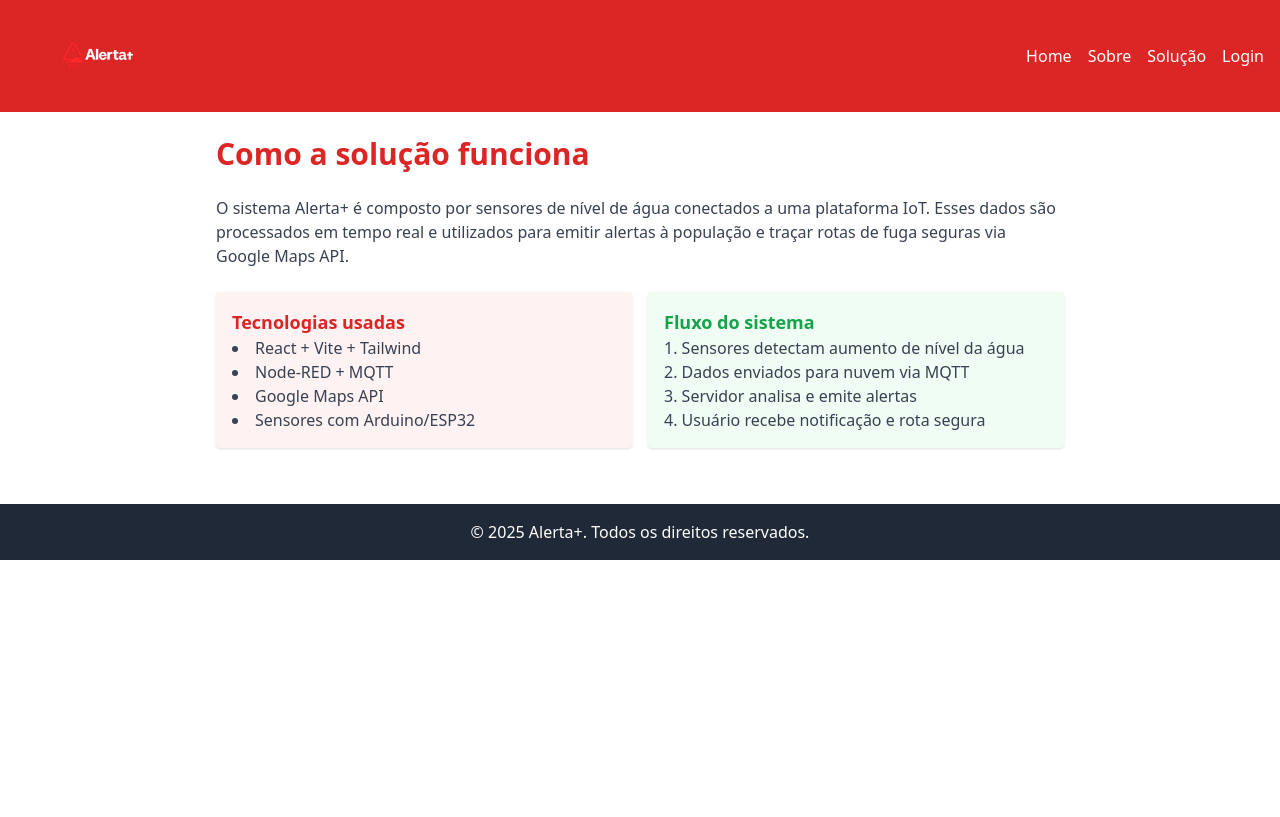
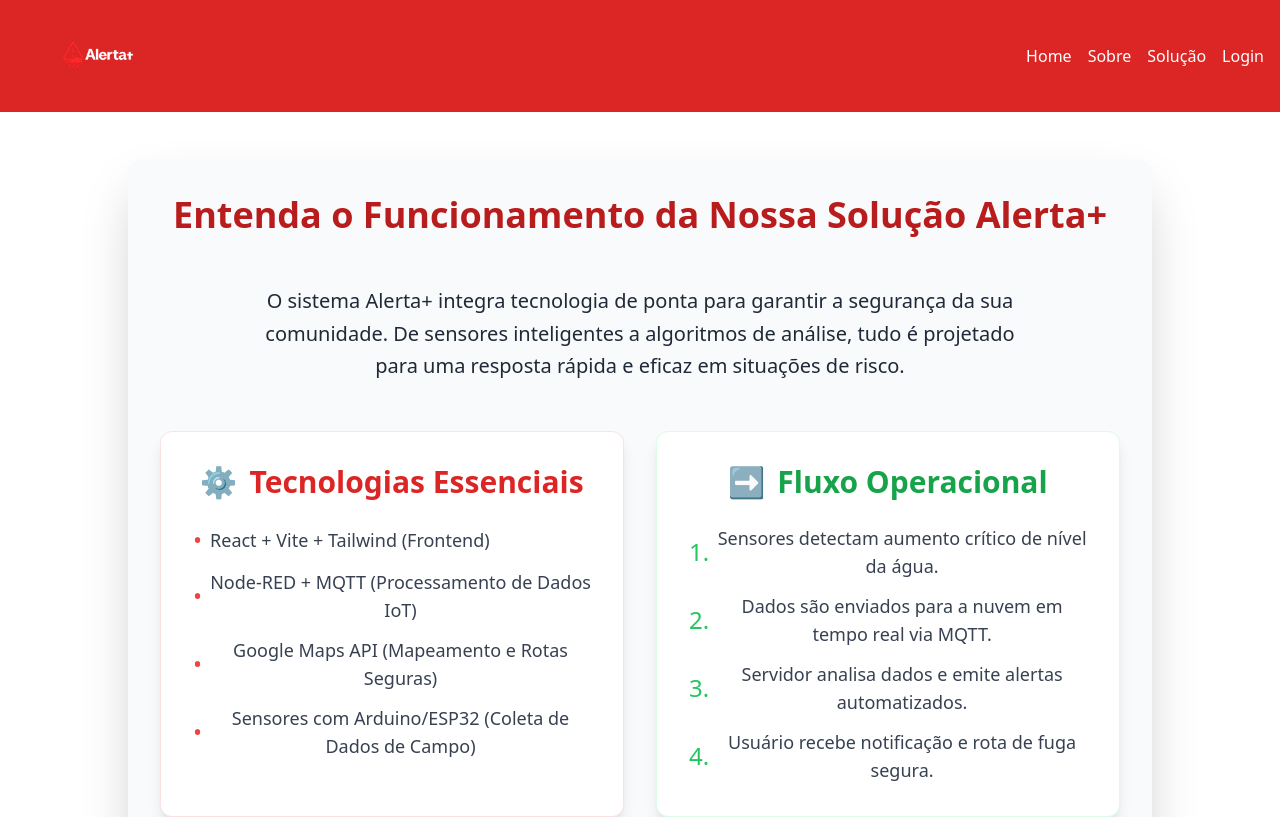
Before and after one commit to LiviaPereira/projetogs, a React (Vite) app: page /solucao in a window 1280 px wide. Shown: the top 817 px of the page. Built offline with nearby package versions, Linux system fonts and the light colour scheme.

Commit message:
Alterações nas Routes

```diff
--- a/src/components/Footer.jsx
+++ b/src/components/Footer.jsx
@@ -1,7 +1,7 @@
 import React from 'react';
 export default function Footer() {
   return (
-    <footer className="bg-gray-800 text-white text-center py-4 mt-8 font-montserrat">
+    <footer className="bg-gray-800 text-white text-center py-4 font-montserrat">
       <p>© 2025 Alerta+. Todos os direitos reservados.</p>
     </footer>
   );
--- a/src/routes/Cadastrar.jsx
+++ b/src/routes/Cadastrar.jsx
@@ -1,7 +1,7 @@
 import React from 'react';
 export default function Cadastrar() {
   return (
-    <div className="flex justify-center items-center min-h-screen bg-blue-50">
+    <div className="flex justify-center items-center min-h-screen bg-blue-50 font-montserrat">
       <form className="bg-white p-8 rounded shadow-md w-full max-w-sm">
         <h2 className="text-2xl font-bold mb-6 text-center">Criar Conta</h2>
         <input type="text" placeholder="Nome completo" className="w-full p-2 mb-4 border rounded" />
--- a/src/routes/Error.jsx
+++ b/src/routes/Error.jsx
@@ -1,10 +1,28 @@
 import React from 'react';
+
 export default function Error() {
   return (
-    <div className="p-10 text-center">
-      <h1 className="text-4xl font-bold text-red-600">Erro 404</h1>
-      <p className="text-gray-700 mt-4">Página não encontrada.</p>
-      <a href="/" className="text-blue-600 underline">Voltar para a página inicial</a>
+    <div className="min-h-screen flex flex-col items-center justify-center bg-gray-50 p-8 font-montserrat text-center">
+      <div className="bg-white p-10 rounded-xl shadow-2xl max-w-md w-full animate-fade-in">
+        <h1 className="text-6xl font-extrabold text-red-700 mb-4 animate-bounce-in">
+          Erro 404
+        </h1>
+        <p className="text-gray-800 text-xl mb-6">
+          Ops! Parece que a página que você está procurando não foi encontrada.
+        </p>
+        <p className="text-gray-600 mb-8">
+          Isso pode ter acontecido porque o endereço foi digitado incorretamente ou a página foi removida.
+        </p>
+        <a
+          href="/"
+          className="inline-flex items-center px-6 py-3 border border-transparent text-base font-medium rounded-md shadow-sm text-white bg-red-600 hover:bg-red-700 focus:outline-none focus:ring-2 focus:ring-offset-2 focus:ring-red-500 transition-all duration-300 transform hover:scale-105"
+        >
+          <svg className="w-5 h-5 mr-2" fill="currentColor" viewBox="0 0 20 20" xmlns="http://www.w3.org/2000/svg">
+            <path fillRule="evenodd" d="M9.707 14.707a1 1 0 01-1.414 0l-4-4a1 1 0 010-1.414l4-4a1 1 0 011.414 1.414L7.414 9H15a1 1 0 110 2H7.414l2.293 2.293a1 1 0 010 1.414z" clipRule="evenodd"></path>
+          </svg>
+          Voltar para a página inicial
+        </a>
+      </div>
     </div>
   );
 }
--- a/src/routes/Login.jsx
+++ b/src/routes/Login.jsx
@@ -7,7 +7,7 @@ export default function Login() {
   const toggleForm = () => setIsLogin(!isLogin);
 
   return (
-    <div className="min-h-screen bg-gray-100 flex items-center justify-center p-4">
+    <div className="min-h-screen bg-gray-100 flex items-center justify-center font-montserrat p-4">
       <div className="relative w-full max-w-md perspective">
         <div className="relative w-full h-[400px]">
           <AnimatePresence mode="wait">
--- a/src/routes/Solucao.jsx
+++ b/src/routes/Solucao.jsx
@@ -1,34 +1,69 @@
 import React from 'react';
+
 export default function Solucao() {
   return (
-    <section className="p-6 space-y-6 max-w-4xl mx-auto">
-      <h2 className="text-3xl font-bold text-red-600">Como a solução funciona</h2>
+    <section className="p-8 space-y-12 max-w-5xl mx-auto font-montserrat bg-gray-50 rounded-xl shadow-2xl my-12 animate-slide-up">
+      {/* Section Title - More prominent and engaging */}
+      <h2 className="text-4xl font-extrabold text-red-700 text-center leading-tight">
+        Entenda o Funcionamento da Nossa Solução Alerta+
+      </h2>
 
-      <p className="text-gray-700">
-        O sistema Alerta+ é composto por sensores de nível de água conectados a uma plataforma IoT. Esses dados são processados em tempo real
-        e utilizados para emitir alertas à população e traçar rotas de fuga seguras via Google Maps API.
+      {/* Introduction Paragraph - More detailed and visually appealing */}
+      <p className="text-gray-800 text-xl leading-relaxed text-center max-w-3xl mx-auto">
+        O sistema Alerta+ integra tecnologia de ponta para garantir a segurança da sua comunidade. De sensores inteligentes a algoritmos de análise, tudo é projetado para uma resposta rápida e eficaz em situações de risco.
       </p>
 
-      <div className="grid grid-cols-1 sm:grid-cols-2 gap-4">
-        <div className="bg-red-50 p-4 rounded shadow">
-          <h3 className="font-bold text-lg text-red-600">Tecnologias usadas</h3>
-          <ul className="list-disc list-inside text-gray-700">
-            <li>React + Vite + Tailwind</li>
-            <li>Node-RED + MQTT</li>
-            <li>Google Maps API</li>
-            <li>Sensores com Arduino/ESP32</li>
+      {/* Technologies and Flow - Enhanced Grid Layout and Card Styling */}
+      <div className="grid grid-cols-1 md:grid-cols-2 gap-8">
+        {/* Technologies Used Card - Added hover effects */}
+        <div className="bg-white p-8 rounded-xl shadow-lg border border-red-100 flex flex-col items-center text-center
+                    transition-all duration-300 transform hover:scale-103 hover:shadow-xl"> {/* Added hover effects */}
+          <h3 className="text-3xl font-bold text-red-600 mb-6 flex items-center justify-center">
+            <span className="mr-3 text-red-500">⚙️</span> Tecnologias Essenciais
+          </h3>
+          <ul className="list-none space-y-3 text-gray-700 text-lg">
+            <li className="flex items-center">
+              <span className="text-red-500 text-2xl mr-2">•</span> React + Vite + Tailwind (Frontend)
+            </li>
+            <li className="flex items-center">
+              <span className="text-red-500 text-2xl mr-2">•</span> Node-RED + MQTT (Processamento de Dados IoT)
+            </li>
+            <li className="flex items-center">
+              <span className="text-red-500 text-2xl mr-2">•</span> Google Maps API (Mapeamento e Rotas Seguras)
+            </li>
+            <li className="flex items-center">
+              <span className="text-red-500 text-2xl mr-2">•</span> Sensores com Arduino/ESP32 (Coleta de Dados de Campo)
+            </li>
           </ul>
         </div>
-        <div className="bg-green-50 p-4 rounded shadow">
-          <h3 className="font-bold text-lg text-green-600">Fluxo do sistema</h3>
-          <ol className="list-decimal list-inside text-gray-700">
-            <li>Sensores detectam aumento de nível da água</li>
-            <li>Dados enviados para nuvem via MQTT</li>
-            <li>Servidor analisa e emite alertas</li>
-            <li>Usuário recebe notificação e rota segura</li>
+
+        {/* System Flow Card - Added hover effects */}
+        <div className="bg-white p-8 rounded-xl shadow-lg border border-green-100 flex flex-col items-center text-center
+                    transition-all duration-300 transform hover:scale-103 hover:shadow-xl"> {/* Added hover effects */}
+          <h3 className="text-3xl font-bold text-green-600 mb-6 flex items-center justify-center">
+            <span className="mr-3 text-green-500">➡️</span> Fluxo Operacional
+          </h3>
+          <ol className="list-none space-y-3 text-gray-700 text-lg">
+            <li className="flex items-center">
+              <span className="text-green-500 text-2xl mr-2">1.</span> Sensores detectam aumento crítico de nível da água.
+            </li>
+            <li className="flex items-center">
+              <span className="text-green-500 text-2xl mr-2">2.</span> Dados são enviados para a nuvem em tempo real via MQTT.
+            </li>
+            <li className="flex items-center">
+              <span className="text-green-500 text-2xl mr-2">3.</span> Servidor analisa dados e emite alertas automatizados.
+            </li>
+            <li className="flex items-center">
+              <span className="text-green-500 text-2xl mr-2">4.</span> Usuário recebe notificação e rota de fuga segura.
+            </li>
           </ol>
         </div>
       </div>
+
+      {/* Call to Action or Concluding Statement */}
+      <p className="text-gray-700 text-lg leading-relaxed text-center pt-8 border-t border-gray-200">
+        Com o Alerta+, você tem uma ferramenta poderosa para proteger o que mais importa: sua vida e sua família. Nossa tecnologia é a sua segurança.
+      </p>
     </section>
   );
 }
--- a/tailwind.config.js
+++ b/tailwind.config.js
@@ -1 +1,33 @@
-export default { content: ["./index.html", "./src/**/*.{js,jsx}"], theme: { extend: {} }, plugins: [] }
+// tailwind.config.js
+/** @type {import('tailwindcss').Config} */
+export default {
+  content: [
+    "./index.html",
+    "./src/**/*.{js,ts,jsx,tsx}",
+  ],
+  theme: {
+    extend: {
+      keyframes: {
+        'fade-in': {
+          '0%': { opacity: '0' },
+          '100%': { opacity: '1' },
+        },
+        'slide-up': {
+          '0%': { opacity: '0', transform: 'translateY(20px)' },
+          '100%': { opacity: '1', transform: 'translateY(0)' },
+        },
+        'bounce-in': { // Make sure this is also here if you used it for Error
+          '0%': { opacity: '0', transform: 'scale(0.8)' },
+          '70%': { opacity: '1', transform: 'scale(1.05)' },
+          '100%': { transform: 'scale(1)' },
+        },
+      },
+      animation: {
+        'fade-in': 'fade-in 0.6s ease-out forwards',
+        'slide-up': 'slide-up 0.7s ease-out forwards', // This is what we'll use for Home
+        'bounce-in': 'bounce-in 0.7s ease-out forwards',
+      },
+    },
+  },
+  plugins: [],
+}
```
Also changed, not shown: src/routes/Home.jsx (+47 -16 lines), src/routes/Sobre.jsx (+35 -14 lines).
